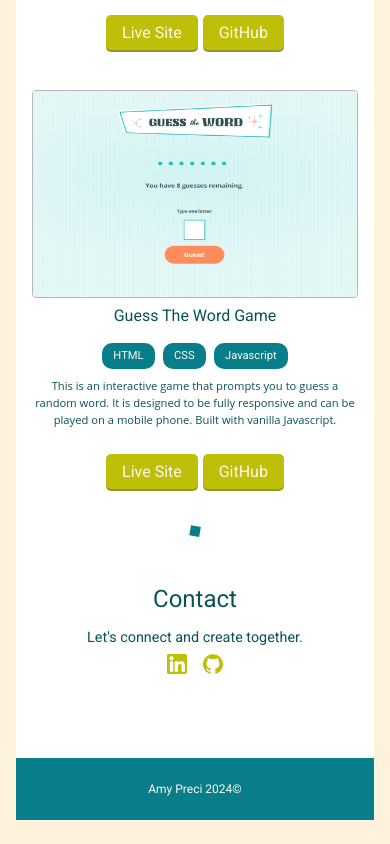
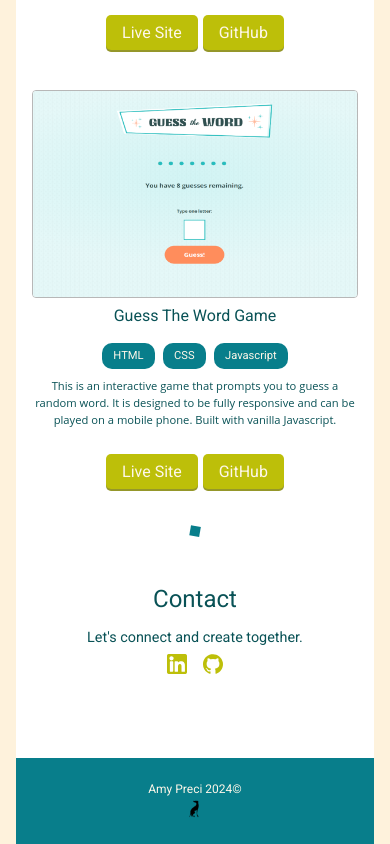
Before and after one commit to Amy-Pr/react-portfolio, a React (Vite) app: page / in a window 390 px wide. Shown: the part 3285-4129 px from the top of the page. Before the commit the page ends 4105 px from the top, so only its background shows below. Built offline with nearby package versions, Linux system fonts and the light colour scheme.

Commit message:
add icon to browser tab and footer, change footer spacing on media query

```diff
--- a/index.html
+++ b/index.html
@@ -2,7 +2,7 @@
 <html lang="en">
   <head>
     <meta charset="UTF-8" />
-    <link rel="icon" type="image/svg+xml" href="/vite.svg" />
+    <link rel="icon" type="image" href="./src/assets/greyhound_icon_one_hundred.png" />
     <meta name="viewport" content="width=device-width, initial-scale=1.0" />
     <title>Portfolio | Amy Preci</title>
   </head>
--- a/src/components/Footer.jsx
+++ b/src/components/Footer.jsx
@@ -1,8 +1,11 @@
+import greyhound from "../assets/greyhound_icon_one_hundred.png";
+
 const Footer = () => {
     const currentYear = new Date().getFullYear()
     return (
         <footer>
             <span>Amy Preci {currentYear}&copy;</span>
+            <img src={greyhound}/>
         </footer>
     );
 };
--- a/src/index.css
+++ b/src/index.css
@@ -305,12 +305,22 @@ header button:hover {
 /* FOOTER */
 
 footer {
+  display: flex;
+  flex-direction: column;
+  align-items: center;
   padding-block: 1.5rem;
   font-size: 0.75rem;
   color: var(--header-text);
   background-color: var(--primary);
   margin-inline: 1rem;
 }
+
+footer img {
+  width: 8%;
+}
+
+
+/*Nav*/
 
 .nav {
   position: absolute;
@@ -424,9 +434,9 @@ footer {
     margin-bottom: 1rem;
   }
 
-  footer {
+  /* footer {
     padding-block: 3rem;
-  }
+  } */
 
   h1 {
     font-size: 4rem;
```
Also changed, not shown: src/assets/greyhound_icon_one_hundred.png (added).
